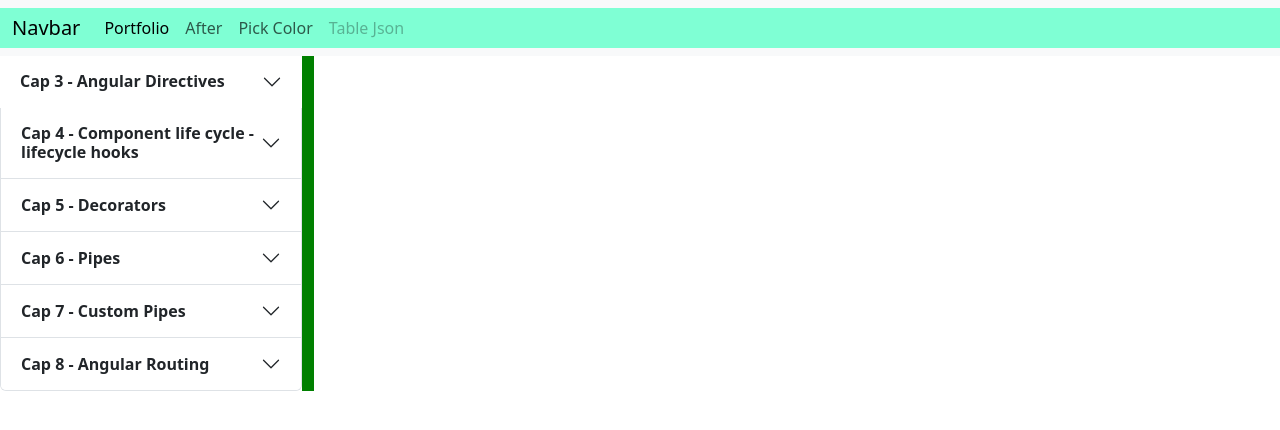
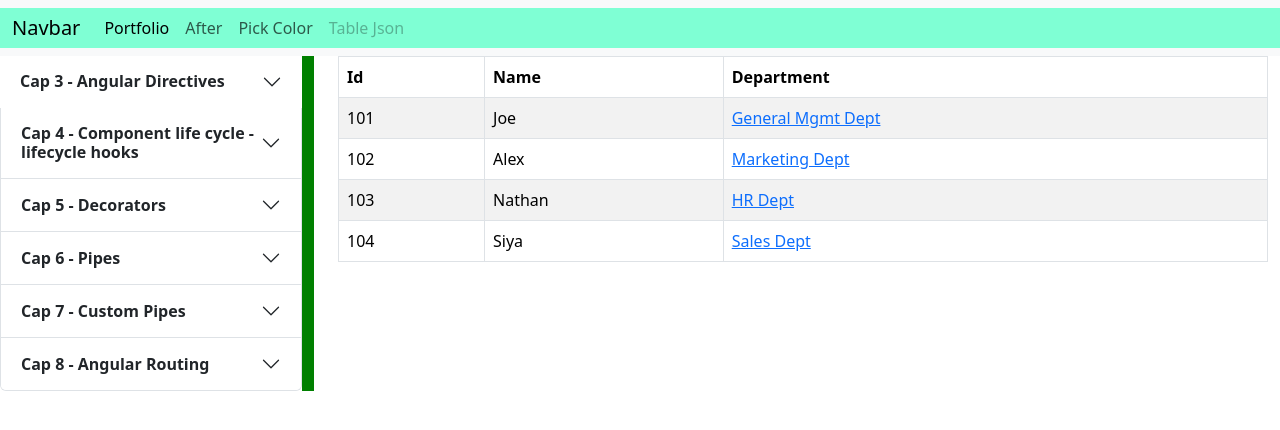
Before and after one commit to paolopci/Tutor_Angular17, an Angular app: page /emplo/1/1 in a window 1280 px wide. Before the commit this address led to /. Shown: the top 430 px of the page. Built offline with nearby package versions, Linux system fonts and the light colour scheme.

Commit message:
example 06 - Passing Route Parameters (Dynamic Routing)

```diff
--- /dev/null
+++ b/src/app/Cap08/app-employees/app-employees.component.html
@@ -0,0 +1,22 @@
+<div class="container">
+    <table class="table table-bordered table-striped">
+        <thead>
+            <tr>
+                <th>Id</th>
+                <th>Name</th>
+                <th>Department</th>
+            </tr>
+        </thead>
+        <tbody>
+            @for (item of employees; track $index) {
+            <tr>
+                <td>{{item.empId}}</td>
+                <td>{{item.empName}}</td>
+                <td><a href="#" [routerLink]="['/emplo',item.empName,item.empId]">{{item.empDept}}</a></td>
+            </tr>
+            }@empty {
+            <p>'Non ci sono employees'</p>
+            }
+        </tbody>
+    </table>
+</div>
--- /dev/null
+++ b/src/app/Cap08/app-employees/app-employees.component.ts
@@ -0,0 +1,16 @@
+import { Component } from '@angular/core';
+
+@Component({
+  selector: 'app-app-employees',
+  templateUrl: './app-employees.component.html',
+  styleUrl: './app-employees.component.css'
+})
+export class AppEmployeesComponent {
+
+  employees = [
+    { empId: 101, empName: 'Joe', empDept: 'General Mgmt Dept' },
+    { empId: 102, empName: 'Alex', empDept: 'Marketing Dept' },
+    { empId: 103, empName: 'Nathan', empDept: 'HR Dept' },
+    { empId: 104, empName: 'Siya', empDept: 'Sales Dept' },
+  ]
+}
--- a/src/app/app-routing.module.ts
+++ b/src/app/app-routing.module.ts
@@ -31,6 +31,7 @@ import { AppSortNumberComponent } from './Cap07/app-sort-number/app-sort-number.
 import { AppLetterCountComponent } from './Cap07/app-letter-count/app-letter-count.component';
 import { AppIncrementCountComponent } from './Cap07/app-increment-count/app-increment-count.component';
 import { AppNavigationRouterlinkComponent } from './Cap08/app-navigation-routerlink/app-navigation-routerlink.component';
+import { AppEmployeesComponent } from './Cap08/app-employees/app-employees.component';
 
 
 const routes: Routes = [
@@ -64,6 +65,7 @@ const routes: Routes = [
   { path: 'letterc', component: AppLetterCountComponent },
   { path: 'increment', component: AppIncrementCountComponent },
   { path: 'navlink', component: AppNavigationRouterlinkComponent },
+  { path: 'emplo/:empName/:empId', component: AppEmployeesComponent },
 
 ];
 
--- a/src/app/app.module.ts
+++ b/src/app/app.module.ts
@@ -49,6 +49,7 @@ import { AppIncrementCountComponent } from './Cap07/app-increment-count/app-incr
 import { SumOfNumbersPipe } from './Cap07/pipes/sum-of-numbers.pipe';
 import { AppNavigationRouterlinkComponent } from './Cap08/app-navigation-routerlink/app-navigation-routerlink.component';
 import { AppNavBarComponent } from './Cap08/app-nav-bar/app-nav-bar.component';
+import { AppEmployeesComponent } from './Cap08/app-employees/app-employees.component';
 
 
 @NgModule({
@@ -99,6 +100,7 @@ import { AppNavBarComponent } from './Cap08/app-nav-bar/app-nav-bar.component';
     SumOfNumbersPipe,
     AppNavigationRouterlinkComponent,
     AppNavBarComponent,
+    AppEmployeesComponent,
 
   ],
   imports: [
--- a/src/app/carousel/carousel.component.html
+++ b/src/app/carousel/carousel.component.html
@@ -123,7 +123,7 @@
                 <div class="accordion-body">
                     <p><a href="#" class="link-underline-primary" [routerLink]="['/']">root</a></p>
                     <p><a href="#" class="link-underline-primary" [routerLink]="['/navlink']">Navigation with routerlink direc.</a></p>
-
+                    <p><a href="#" class="link-underline-primary" [routerLink]="['/emplo/:empName/:empId']">Dynamic Routing (pass parameters) .</a></p>
                 </div>
             </div>
         </div>
```
Also changed, not shown: src/app/Cap08/app-employees/app-employees.component.css (added).
